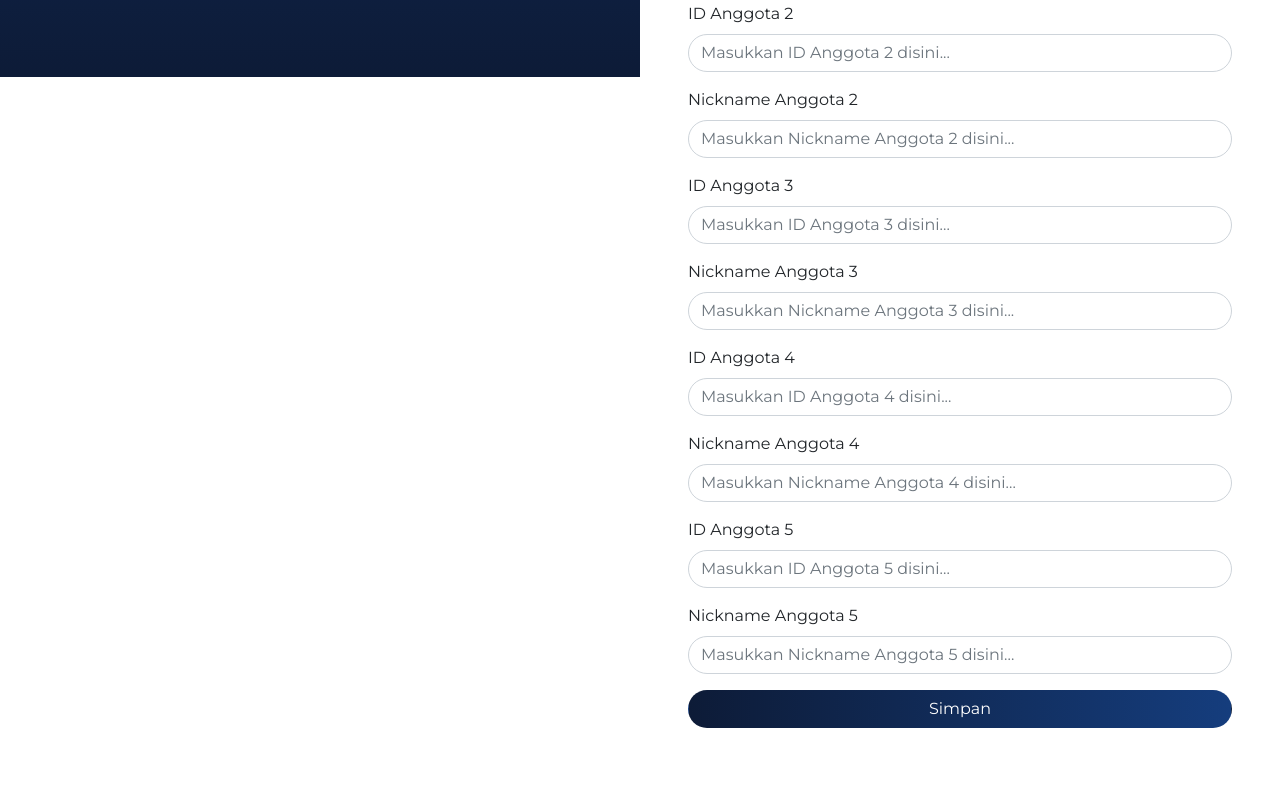
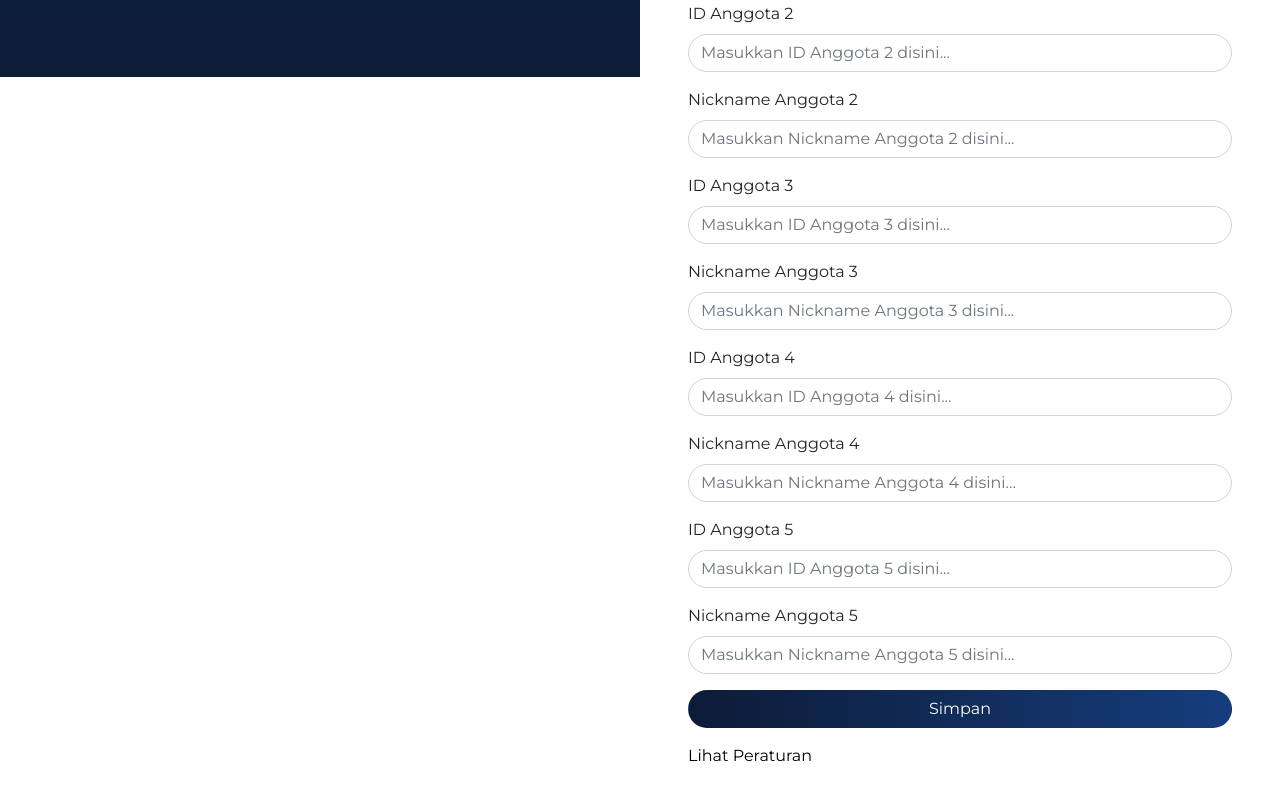
Before and after one commit to ArisEXTIdea/technofest2021fin, a React (Create React App) app: page /mobilelegend/daftar in a window 1280 px wide. Shown: the part 803-1603 px from the top of the page. Before the commit the page ends 1579 px from the top, so only its background shows below. Built offline with nearby package versions, Linux system fonts and the light colour scheme.

Commit message:
Update ml

```diff
--- a/src/pages/Mobilelegend/Mobilelegendform.jsx
+++ b/src/pages/Mobilelegend/Mobilelegendform.jsx
@@ -69,6 +69,7 @@ const Mobilelegendform = () => {
                             <Input type="text" labelName="ID Anggota 5" placeholder="Masukkan ID Anggota 5 disini..." name="id_member_5" onChange={handleChange}/>
                             <Input type="text" labelName="Nickname Anggota 5" placeholder="Masukkan Nickname Anggota 5 disini..." name="nickname_member_5" onChange={handleChange}/>
                             <Button title="Simpan" addStyle="btn-block" type="button" onClick={handleSave}/>
+                            <p className='mt-3'><Link to='/mobilelegend' className='lihat'>Lihat Peraturan</Link></p>
                         </form>
                     </div>
                 </div>
--- a/src/pages/Mobilelegend/style.scss
+++ b/src/pages/Mobilelegend/style.scss
@@ -11,6 +11,6 @@ $Sub-color-1 :#153D7D;
     }
 }
 
-// .bgml{
-
-// }
+.lihat {
+    color: #000;
+}
```
Also changed, not shown: src/assets/images/mlbanera.jpg, src/assets/images/mlbanera1.jpg (added).
